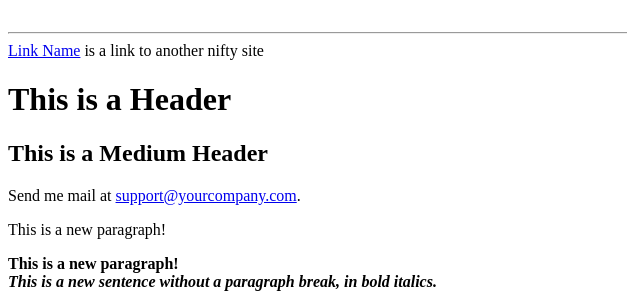
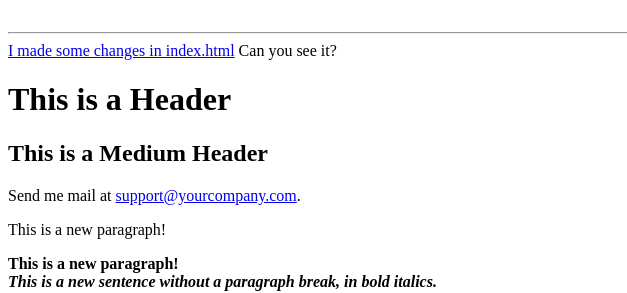
Before and after one commit to shizgara/testDeploy, a plain HTML site: page index.html in a window 1280 px wide. Shown: the top 293 px of the page, 0-627 px from the left. Drawn offline with Linux system fonts and the light colour scheme.

Commit message:
change html

```diff
--- a/index.html
+++ b/index.html
@@ -12,9 +12,9 @@
 
 <HR>
 
-<a href="http://somegreatsite.com">Link Name</a>
+<a href="http://somegreatsite.com">I made some changes in index.html</a>
 
-is a link to another nifty site
+Can you see it?
 
 <H1>This is a Header</H1>
 
```
